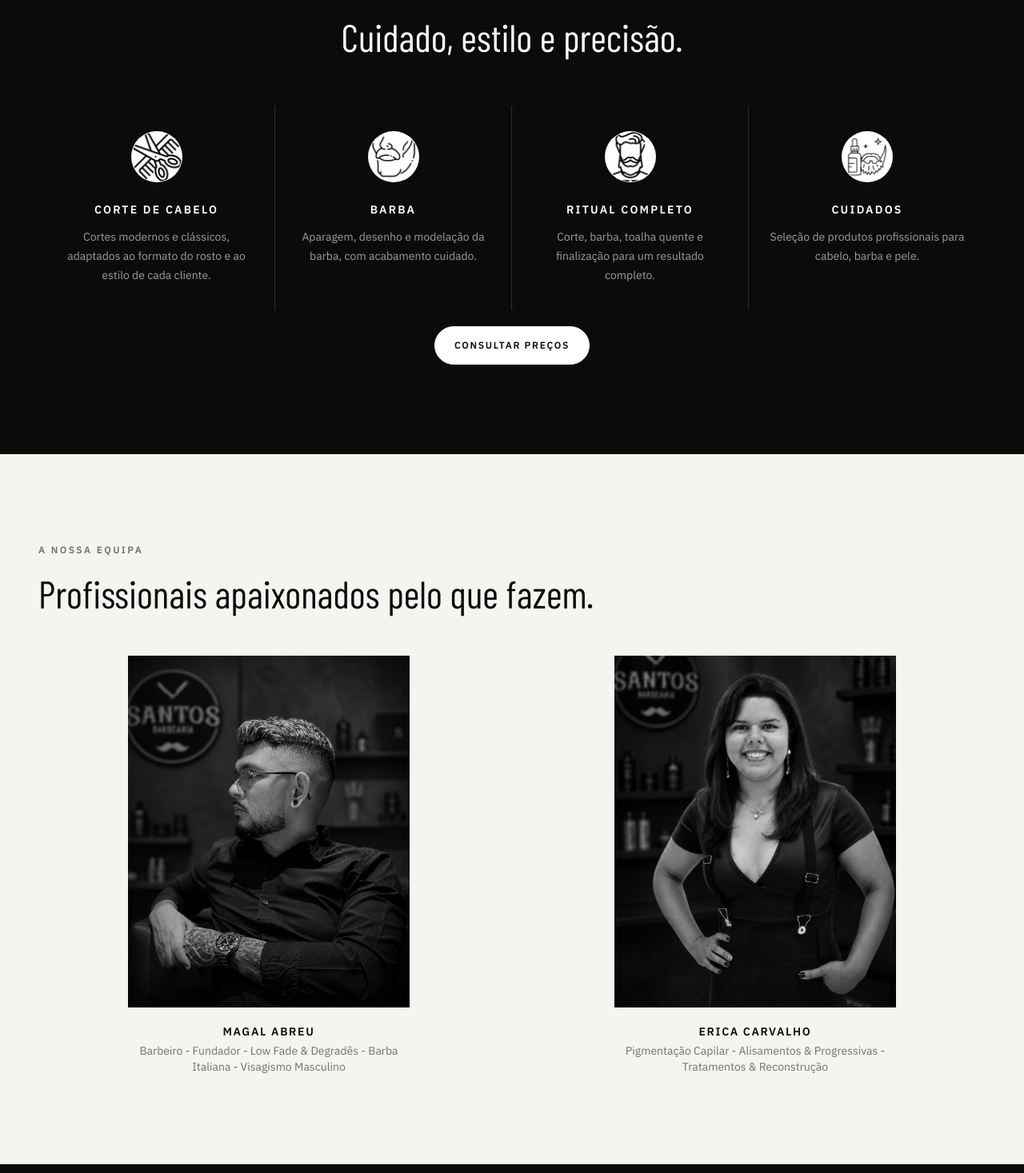
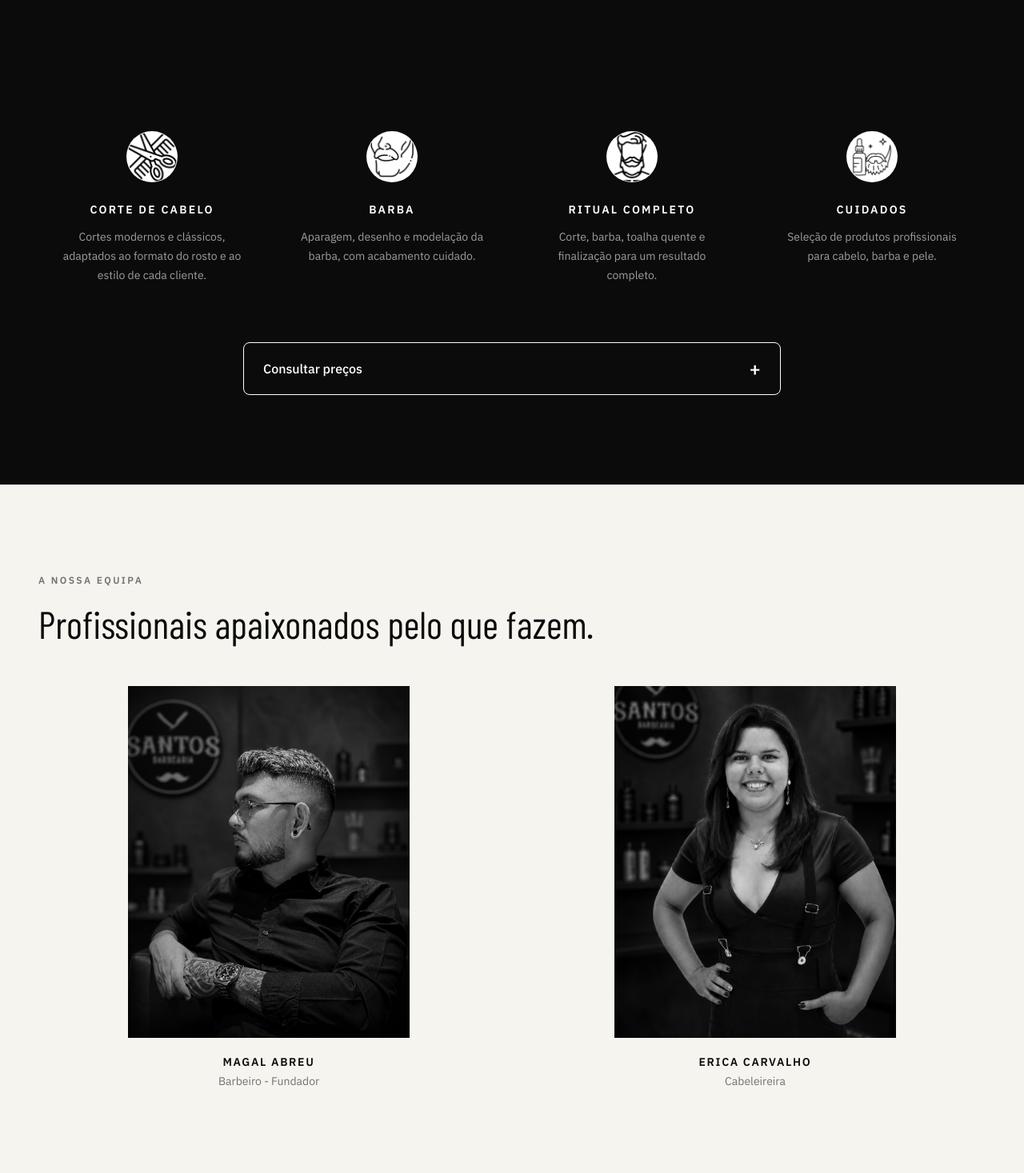
Before and after one commit to DanielBelem/santos-barbearia, a React (Vite) app: page / in a window 1280 px wide. Shown: the part 1523-2990 px from the top of the page at 80% size. Built offline with nearby package versions, Linux system fonts and the light colour scheme.

Commit message:
feat: cleanup serviceSection, prices

```diff
--- a/src/components/team/TeamProfileDialog.tsx
+++ b/src/components/team/TeamProfileDialog.tsx
@@ -47,11 +47,11 @@ export function TeamProfileDialog({ member, onClose }: TeamProfileDialogProps) {
       onClose={handleClose}
       onClick={handleBackdropClick}
       aria-labelledby="professional-name"
-      className="m-auto h-[92dvh] w-[calc(100vw-24px)] max-w-none overflow-hidden bg-white p-0 backdrop:bg-black/60 backdrop:backdrop-blur-md sm:h-[min(90vh,850px)] sm:w-[min(94vw,1100px)]"
+      className="m-auto h-[92dvh] w-[calc(100vw-24px)] max-w-none overflow-hidden bg-white p-0 backdrop:bg-black/60 backdrop:backdrop-blur-md sm:h-[min(90dvh,850px)] sm:w-[min(94vw,1100px)]"
     >
-      <div className="h-full overflow-y-auto bg-white lg:grid lg:grid-cols-[0.95fr_1.05fr] lg:overflow-hidden">
+      <div className="h-full min-h-0 overflow-y-auto overscroll-contain bg-white lg:grid lg:grid-cols-[0.95fr_1.05fr] lg:grid-rows-[minmax(0,1fr)] lg:overflow-hidden">
         {/* FOTO */}
-        <div className="relative bg-black p-5 lg:h-full">
+        <div className="relative min-h-0 bg-black p-5 lg:h-full lg:overflow-hidden">
           <ImageWithFallback
             src={member.imageSrc}
             alt={member.imageAlt}
@@ -70,7 +70,7 @@ export function TeamProfileDialog({ member, onClose }: TeamProfileDialogProps) {
         </div>
 
         {/* CONTEÚDO */}
-        <div className="bg-white px-6 py-10 sm:px-10 lg:h-full lg:overflow-y-auto lg:px-14 lg:py-12">
+        <div className="lg:overflow-contain min-h-0 min-w-0 bg-white px-6 pt-10 pb-16 sm:px-10 lg:h-full lg:overflow-y-auto lg:px-14 lg:py-12 lg:pb-20">
           <header>
             <p className="text-xs font-semibold tracking-[0.28em] text-neutral-500 uppercase">
               {member.eyebrow}
@@ -83,7 +83,7 @@ export function TeamProfileDialog({ member, onClose }: TeamProfileDialogProps) {
               {member.name}
             </h2>
 
-            <p className="mt-1 text-lg text-neutral-500 italic">{member.role}</p>
+            <p className="mt-1 text-lg text-neutral-500 italic">{member.services.join(' - ')}</p>
           </header>
 
           <div className="my-7 h-px bg-black/10" />
--- a/src/config/site.ts
+++ b/src/config/site.ts
@@ -8,7 +8,7 @@ export type SiteConfig = {
   shortName: string;
   description: string;
   url: string;
-  email: string;
+  //email: string;
   phoneDisplay: string;
   phoneInternational: string;
   whatsappMessage: string;
@@ -29,7 +29,7 @@ export const siteConfig = {
   description:
     'Cortes clássicos, estilo moderno e cuidados de barba em São Mamede de Infesta.',
   url: 'https://santosbarbearia.pt',
-  email: 'geral@santosbarbearia.pt', // email necessita confirmação
+  //email: // email necessita confirmação
   phoneDisplay: '(+351) 913 135 742',
   phoneInternational: '351913135742',
   whatsappMessage: 'Olá! Gostaria de marcar um serviço.',
--- /dev/null
+++ b/src/data/servicePrices.ts
@@ -0,0 +1,46 @@
+type ServicePrice = {
+  id: string;
+  name: string;
+  priceInCents: number | null;
+  from?: boolean;
+};
+
+export const servicePrices: readonly ServicePrice[] = [
+  {
+    id: 'corte',
+    name: 'Corte de cabelo',
+    priceInCents: 1300,
+  },
+
+  {
+    id: 'barba',
+    name: 'Aparar barba',
+    priceInCents: null,
+  },
+
+  {
+    id: 'corte-barba',
+    name: 'Corte + barba',
+    priceInCents: null,
+  },
+
+  {
+    id: 'tratamento',
+    name: 'Tratamento capilar',
+    priceInCents: null,
+  },
+];
+
+const currencyFormatter = new Intl.NumberFormat('pt-PT', {
+  style: 'currency',
+  currency: 'EUR',
+});
+
+export function formatServicePrice(service: ServicePrice): string {
+  if (service.priceInCents == null) {
+    return 'Preço por confirmar';
+  }
+  const price = currencyFormatter.format(service.priceInCents / 100);
+
+  return service.from ? `Desde ${price}` : price;
+}
--- a/src/data/team.ts
+++ b/src/data/team.ts
@@ -13,7 +13,7 @@ export const teamMembers = [
   {
     id: 'magal-abreu',
     name: 'Magal Abreu',
-    role: 'Barbeiro - Fundador - Low Fade & Degradês - Barba Italiana - Visagismo Masculino',
+    role: 'Barbeiro - Fundador',
     imageSrc: '/images/magal_santos.png',
     imageAlt: 'Sydney Abreu ( Magal )',
     eyebrow: 'Barbeiro - Fundador',
@@ -28,7 +28,7 @@ export const teamMembers = [
   {
     id: 'erica-carvalho',
     name: 'Erica Carvalho',
-    role: 'Pigmentação Capilar - Alisamentos & Progressivas - Tratamentos & Reconstrução',
+    role: 'Cabeleireira',
     imageSrc: '/images/erica_santos.png',
     imageAlt: 'Erica Carvalho',
     eyebrow: 'Hairdresser',
--- a/src/sections/AboutSection.tsx
+++ b/src/sections/AboutSection.tsx
@@ -5,7 +5,7 @@ import { SectionHeading } from '../components/ui/SectionHeading';
 
 export function AboutSection() {
   return (
-    <section id="sobre" aria-labelledby="about-title" className="bg-paper py-20 sm:py-28">
+    <section id="about-title" aria-labelledby="about-title" className="bg-paper py-20 sm:py-28">
       <Container>
         <div className="grid items-center gap-12 lg:grid-cols-[0.8fr_1.2fr] lg:gap-20">
           <div>
--- a/src/sections/HeroSection.tsx
+++ b/src/sections/HeroSection.tsx
@@ -44,7 +44,7 @@ export function HeroSection() {
 
           <div
             aria-hidden="true"
-            className="mx-auto my-8 h-px w-80 bg-white/60 sm:mx-0"
+            className="mx-auto my-8 h-px w-full maxd-w-80 bg-white/60 sm:mx-0"
           />
 
           <div className="mt-10 flex flex-col items-center gap-4 sm:flex-row sm:items-stretch">
--- a/src/sections/LocationSection.tsx
+++ b/src/sections/LocationSection.tsx
@@ -53,10 +53,10 @@ export function LocationSection() {
               </p>
 
               <p>
-                <a
+                {/*<a
                   href={`mailto:${siteConfig.email}`}
                   className="transition-colors hover:text-white"
-                ></a>
+                ></a>*/}
               </p>
             </address>
 
--- a/src/sections/ServicesSection.tsx
+++ b/src/sections/ServicesSection.tsx
@@ -5,38 +5,61 @@ import { services } from '../data/services';
 import { CtaLink } from '../components/ui/CtaLink';
 import { siteConfig } from '../config/site';
 import { buildWhatsAppUrl } from '../utils/contact';
+import { formatServicePrice, servicePrices } from '../data/servicePrices';
 
 export function ServicesSection() {
-  const whatsappUrl = buildWhatsAppUrl(
-    siteConfig.phoneInternational,
-    siteConfig.whatsappMessage,
-  );
-
   return (
     <section
       id="servicos"
       aria-labelledby="services-title"
-      className="bg-ink py-20 sm:py-28"
+      className="bg-ink text-ink py-20 sm:py-28"
     >
       <Container>
         <SectionHeading
           id="services-title"
           eyebrow="Os nossos serviços"
           title="Cuidado, estilo e precisão."
-          inverted
           centered
         />
 
-        <div className="mt-14 grid divide-y divide-white/15 md:grid-cols-2 md:divide-x md:divide-y-0 xl:grid-cols-4">
+        <div className="mt-14 grid gap-4 md:grid-cols-2 xl:grid-cols-4">
           {services.map((service, index) => (
             <ServiceCard key={service.id} service={service} position={index + 1} />
           ))}
         </div>
-        <div className="mt-5 flex justify-center">
-          <CtaLink href={whatsappUrl} target="_blank" variant="light">
-            Consultar Preços
-          </CtaLink>
-        </div>
+
+        <details className="group mx-auto mt-10 max-w-2xl rounded-lg border border-white">
+          <summary className="flex min-h-14 cursor-pointer list-none items-center justify-between gap-4 rounded-lg px-6 py-4 font-medium text-white focus-visible:outline-2 focus-visible:outline-offset-4 focus-visible:outline-white">
+            Consultar preços
+            <span
+              aria-hidden="true"
+              className="text-2xl transition-transform group-open:rotate-45 motion-reduce:transition-none"
+            >
+              +
+            </span>
+          </summary>
+
+          <div className="border-t border-black/10 px-6 pb-6">
+            <dl className="divide-y divide-black/10">
+              {servicePrices.map((service) => (
+                <div
+                  key={service.id}
+                  className="flex flex-wrap items-baseline justify-between gap-x-6 gap-y-2 py-4 text-white"
+                >
+                  <div
+                   aria-hidden="true"
+                   className="mx-auto h-px w-full maxd-w-80 bg-white/60 sm:mx-0"
+                />
+                  <dt className="font-medium">{service.name}</dt>
+
+                  <dd className="text-sm text-neutral-600 tabular-nums">
+                    {formatServicePrice(service)}
+                  </dd>
+                </div>
+              ))}
+            </dl>
+          </div>
+        </details>
       </Container>
     </section>
   );
```
Also changed, not shown: 2 other files (tests, documents, lock files or other folders).
